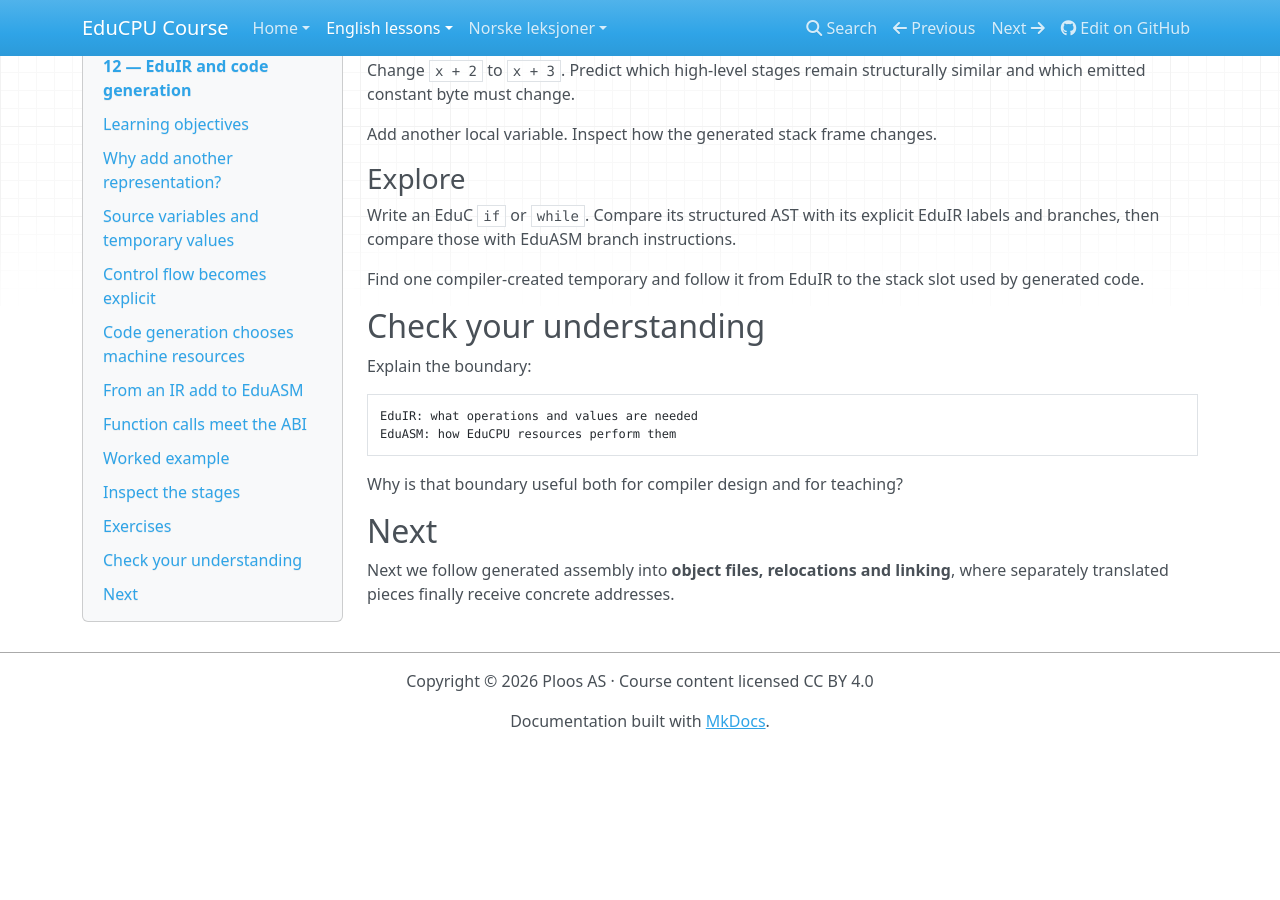
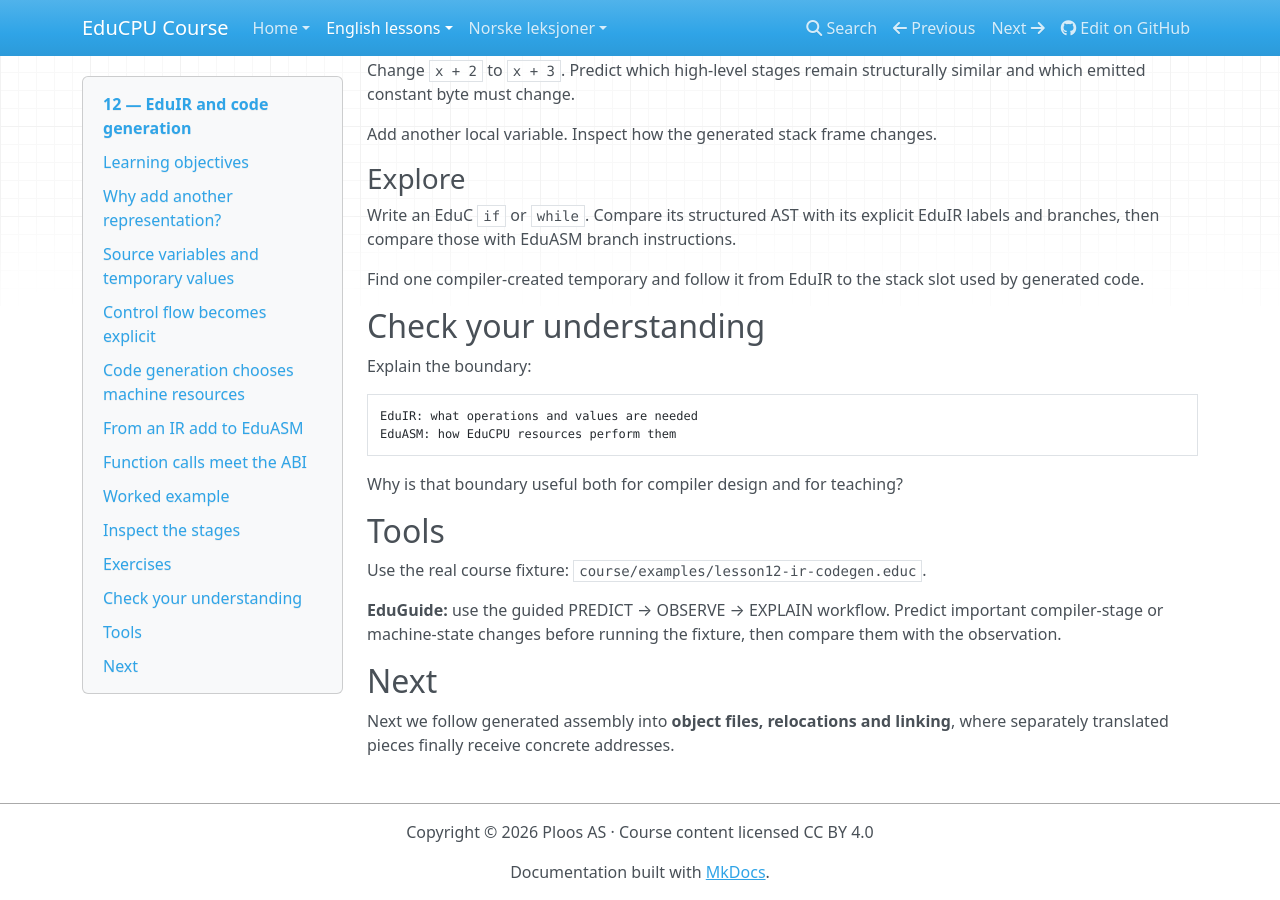
Before and after one commit to Ploos-AS/EduCPU, an MkDocs documentation site: the page built from course/en/lessons/12-eduir-codegen.md, in a window 1280 px wide and 900 px high, scrolled down 3456 px. Built offline with MkDocs 1.6.1, drawn with Linux system fonts in a browser that asks for light colours; nearby versions of some CDN libraries; before the commit the page ends 4205 px from its top, so only the background shows below that.

Commit message:
Pedagogy: expose tools and fixture in 12-eduir-codegen.md

```diff
--- a/course/en/lessons/12-eduir-codegen.md
+++ b/course/en/lessons/12-eduir-codegen.md
@@ -183,6 +183,12 @@ EduASM: how EduCPU resources perform them
 
 Why is that boundary useful both for compiler design and for teaching?
 
+## Tools
+
+Use the real course fixture: `course/examples/lesson12-ir-codegen.educ`.
+
+**EduGuide:** use the guided PREDICT → OBSERVE → EXPLAIN workflow. Predict important compiler-stage or machine-state changes before running the fixture, then compare them with the observation.
+
 ## Next
 
 Next we follow generated assembly into **object files, relocations and linking**, where separately translated pieces finally receive concrete addresses.
```
